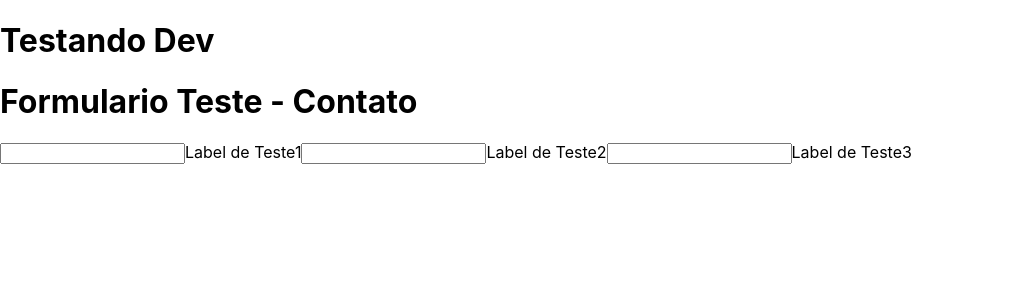
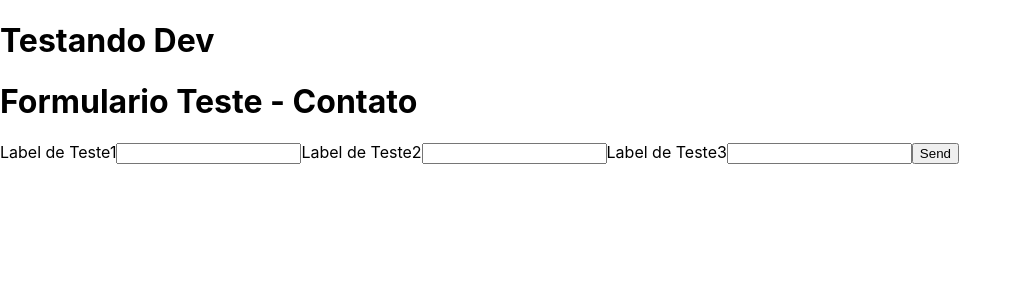
Before and after one commit to yagormoraes/projetoModulo5, a React (Create React App) app in the folder escola-mercurio/: page / in a window 1280 px wide. Shown: the top 300 px of the page, without its empty margins (0-1022 px from the left). Built offline with nearby package versions, Linux system fonts and the light colour scheme.

Commit message:
Utilização do formsubmit.co

```diff
--- a/escola-mercurio/src/Pages/Contato/contato.jsx
+++ b/escola-mercurio/src/Pages/Contato/contato.jsx
@@ -2,16 +2,18 @@ import React from 'react'
 
 function Contato() {
     return(
-        <form action="">
+        <form action="https://formsubmit.co/yago.dmoraes@gmail.com" method='POST'>
             <h1>Formulario Teste - Contato</h1>
-            <input type="text" />
-            <label htmlFor="">Label de Teste1</label>
+            <label htmlFor="text1">Label de Teste1</label>
+            <input type="text" name='text1' id='text1'/>
 
-            <input type="text" />
-            <label htmlFor="">Label de Teste2</label>
+            <label htmlFor="text2">Label de Teste2</label>
+            <input type="text" name='text2' id='text2'/>
 
-            <input type="text" />
-            <label htmlFor="">Label de Teste3</label>
+            <label htmlFor="text3">Label de Teste3</label>
+            <input type="text" name='text3' id='text3'/>
+
+            <button type="submit">Send</button>
         </form>
     )
 }
```
